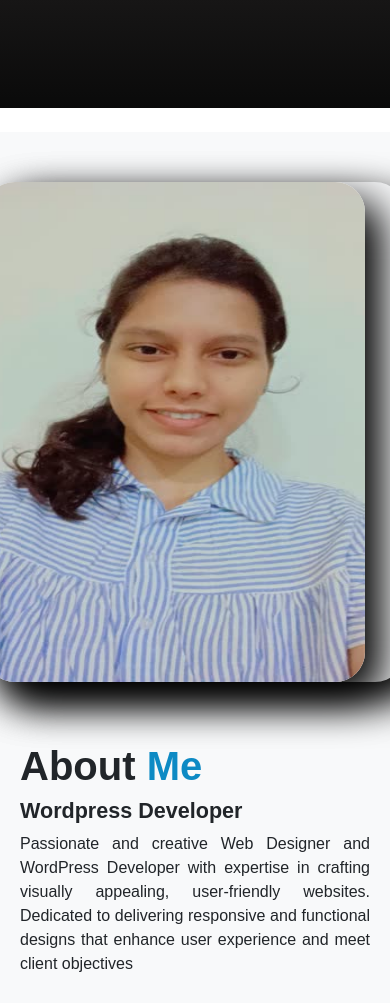
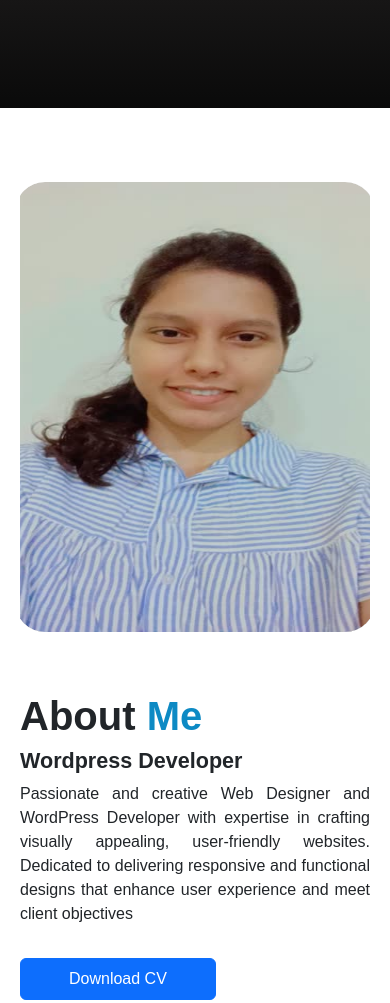
Before and after one commit to Bhagyashree10-code/portfolio_bhagyashree, a plain HTML site: page index.html in a window 390 px wide. Shown: the part 620-1623 px from the top of the page. Drawn offline with nearby package versions, Linux system fonts and the light colour scheme.

Commit message:
Update style.css

```diff
--- a/css/style.css
+++ b/css/style.css
@@ -2,6 +2,7 @@
 *{
     margin: 0;
     padding: 0;
+    overflow-x: hidden;
 }
 body {
     font-family: Arial, sans-serif;
@@ -110,16 +111,16 @@ a{
 
 .about-section {
     padding: 50px 20px;
-    background-color: #f8f9fa;
 }
 
 .about-img {
     width:420px;
     height: 500px;
-    box-shadow: 18px 18px 40px 0px #000;
     border-radius: 30px;
 }
-
+    img.about-img {
+        box-shadow: 18px 18px 40px 0px;
+    }
 .about-us {
     flex-direction: row;
     display: flex;
@@ -269,10 +270,11 @@ footer {
     .hero-image {
         display: none;
     }
-     img.about-img {
-        width: 380px;
-        height: 500px;
-    }
+    .about-img {
+    width:360px;
+    height: 450px;
+}
+
     .about-us {
         flex-direction: column;
         display: flex;
```
